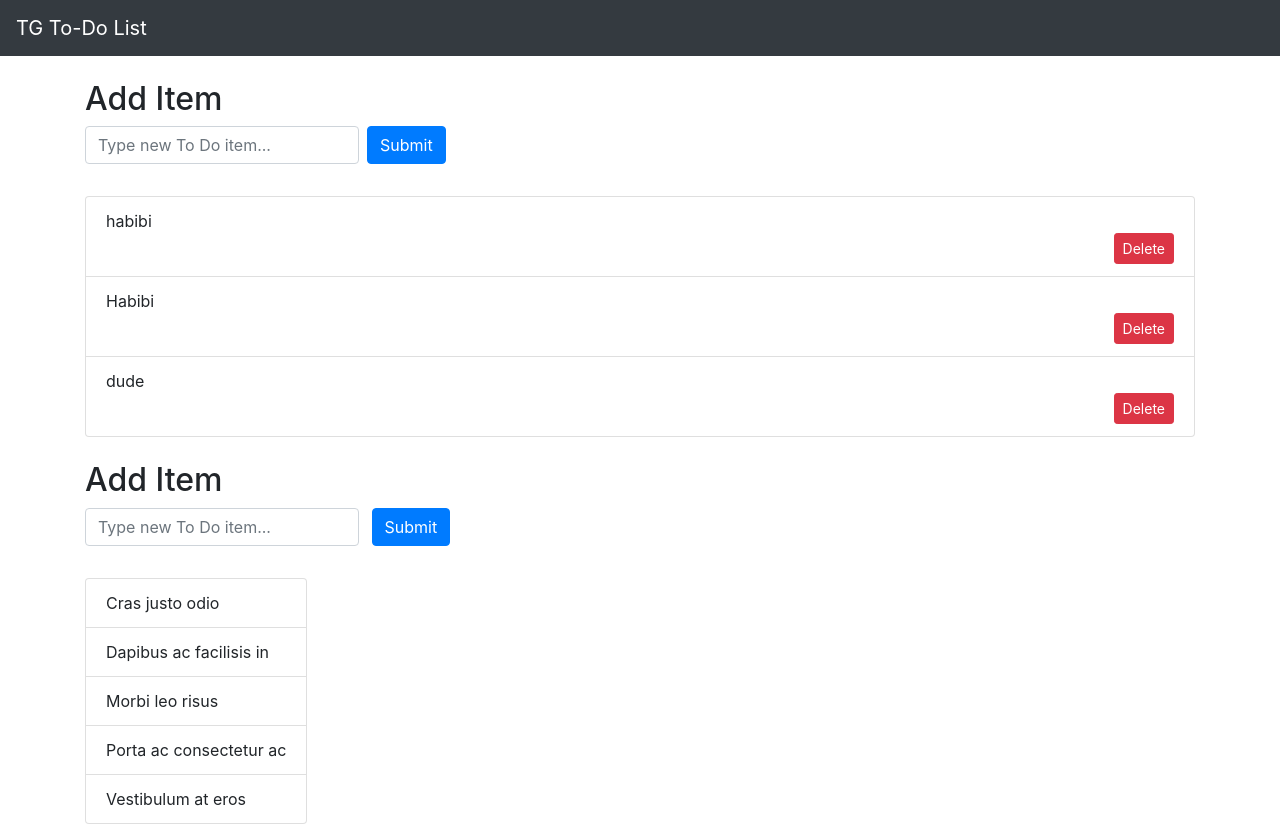
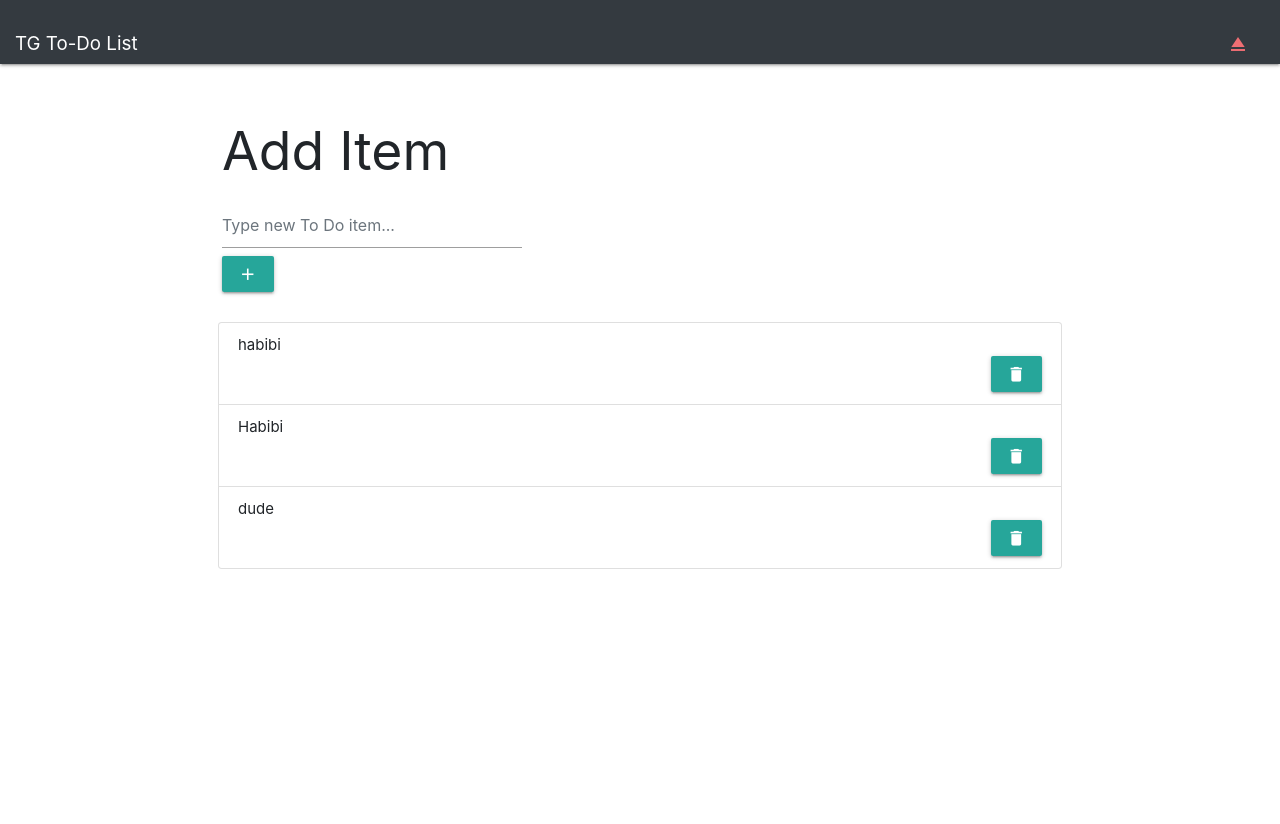
Before and after one commit to yodatk/TG_To_Do_List_App, a Django app: template templates/main/list_editing_page.html in a window 1280 px wide. After the commit the page ends 569 px from the top, so only its background shows below. Run offline with Django 3.2, Linux system fonts and the light colour scheme; the template is opened without the code that fills it: values that come from a table or form of the project are taken from there, others are empty; data comes from the database, SQL or seed files in the repository; both versions use the stored data as it was after the commit; some libraries are stand-ins or nearby versions.

Commit message:
added login, register, and home page. still need to work on users functionality, and design of the pages

```diff
--- a/TG_To_Do_List/views.py
+++ b/TG_To_Do_List/views.py
@@ -12,7 +12,7 @@ def home(request):
     :return: rendered page of the home page
     """
     todo_items = models.Todo.objects.all().order_by("-added_date")
-    return render(request, 'base.html', {
+    return render(request, 'main/list_editing_page.html', {
         "todo_items": todo_items
     })
 
--- a/templates/base.html
+++ b/templates/base.html
@@ -5,45 +5,31 @@
 <head>
     <link rel="stylesheet" href="https://stackpath.bootstrapcdn.com/bootstrap/4.4.1/css/bootstrap.min.css"
           integrity="sha384-Vkoo8x4CGsO3+Hhxv8T/Q5PaXtkKtu6ug5TOeNV6gBiFeWPGFN9MuhOf23Q9Ifjh" crossorigin="anonymous">
+    <!--Import Google Icon Font-->
+    <link href="https://fonts.googleapis.com/icon?family=Material+Icons" rel="stylesheet">
+    <!--Import materialize.css-->
+    <link type="text/css" rel="stylesheet" href="css/materialize.min.css" media="screen,projection"/>
+
+    <!--Let browser know website is optimized for mobile-->
+    <meta name="viewport" content="width=device-width, initial-scale=1.0"/>
     <meta charset="UTF-8">
     <title>base</title>
 </head>
 <body>
+
 <nav class="navbar navbar-dark bg-dark">
     <!-- Navbar content -->
     <a class="navbar-brand" href="#">TG To-Do List</a>
+    <ul id="nav-mobile" class="right">
+
+        <a href="/"><i class="material-icons center" style="color: #EE6E73">eject</i></a>
+
+    </ul>
+
+
 </nav>
 <div class="container">
 
-    <div class="row mt-4">
-        <div class="col-auto">
-            <h2>Add Item</h2>
-            <form action="add_item/" method="post" class="form-inline">
-                {% csrf_token %}
-                <input type="text" name="content" class="form-control mb-2 mr-sm-2"
-                       placeholder="Type new To Do item...">
-                <button type="submit" class="btn btn-primary mb-2">Submit</button>
-            </form>
-        </div>
-    </div>
-
-
-    <div class="row mt-4">
-        <div class="col">
-            <ul class="list-group">
-                {% for todo_item in todo_items %}
-                <li class="list-group-item">{{ todo_item.text }}
-                    <form action="delete_item/{{ todo_item.id }}/" action="post">
-                        <div class="float-right">
-                            <button type="submit" class="btn btn-sm btn-danger">Delete</button>
-                        </div>
-                    </form>
-
-                </li>
-                {% endfor %}
-            </ul>
-        </div>
-    </div>
     {% block content %}
 
     {% endblock content %}
--- a/templates/main/list_editing_page.html
+++ b/templates/main/list_editing_page.html
@@ -1,25 +1,33 @@
 {% extends 'base.html' %}
 
 {% block content %}
-    <form action="add_item/" method="post" class="form-inline">
-        {% csrf_token %}
-        <div class="row mt-4">
-            <div class="col-auto">
-                <h2>Add Item</h2>
-                <input type="text" name="content" class="form-control mb-2 mr-sm-2" placeholder="Type new To Do item...">
-                <button type="submit" class="btn btn-primary mb-2">Submit</button>
-            </div>
-        </div>
-    </form>
 
     <div class="row mt-4">
         <div class="col-auto">
+            <h2>Add Item</h2>
+            <form action="add_item/" method="post" class="form-inline">
+                {% csrf_token %}
+                <input type="text" name="content" class="form-control mb-2 mr-sm-2"
+                       placeholder="Type new To Do item...">
+                <button type="submit" class="btn btn-primary mb-2"><i class="material-icons center">add</i></button>
+            </form>
+        </div>
+    </div>
+
+
+    <div class="row mt-4">
+        <div class="col">
             <ul class="list-group">
-                <li class="list-group-item ">Cras justo odio</li>
-                <li class="list-group-item">Dapibus ac facilisis in</li>
-                <li class="list-group-item">Morbi leo risus</li>
-                <li class="list-group-item">Porta ac consectetur ac</li>
-                <li class="list-group-item">Vestibulum at eros</li>
+                {% for todo_item in todo_items %}
+                    <li class="list-group-item">{{ todo_item.text }}
+                        <form action="delete_item/{{ todo_item.id }}/" action="post">
+                            <div class="float-right">
+                                <button type="submit" class="btn btn-sm btn-danger"><i class="material-icons center">delete</i></button>
+                            </div>
+                        </form>
+
+                    </li>
+                {% endfor %}
             </ul>
         </div>
     </div>
--- /dev/null
+++ b/templates/main/login.html
@@ -0,0 +1,5 @@
+{% extends 'base.html' %}
+
+{% block content %}
+
+{% endblock content %}
--- /dev/null
+++ b/templates/main/register.html
@@ -0,0 +1,5 @@
+{% extends 'base.html' %}
+
+{% block content %}
+
+{% endblock content %}
```
Also changed, not shown: templates/main/home.html (added, +7 -0 lines), templates/main/index.html (deleted, +0 -13 lines), db.sqlite3.
